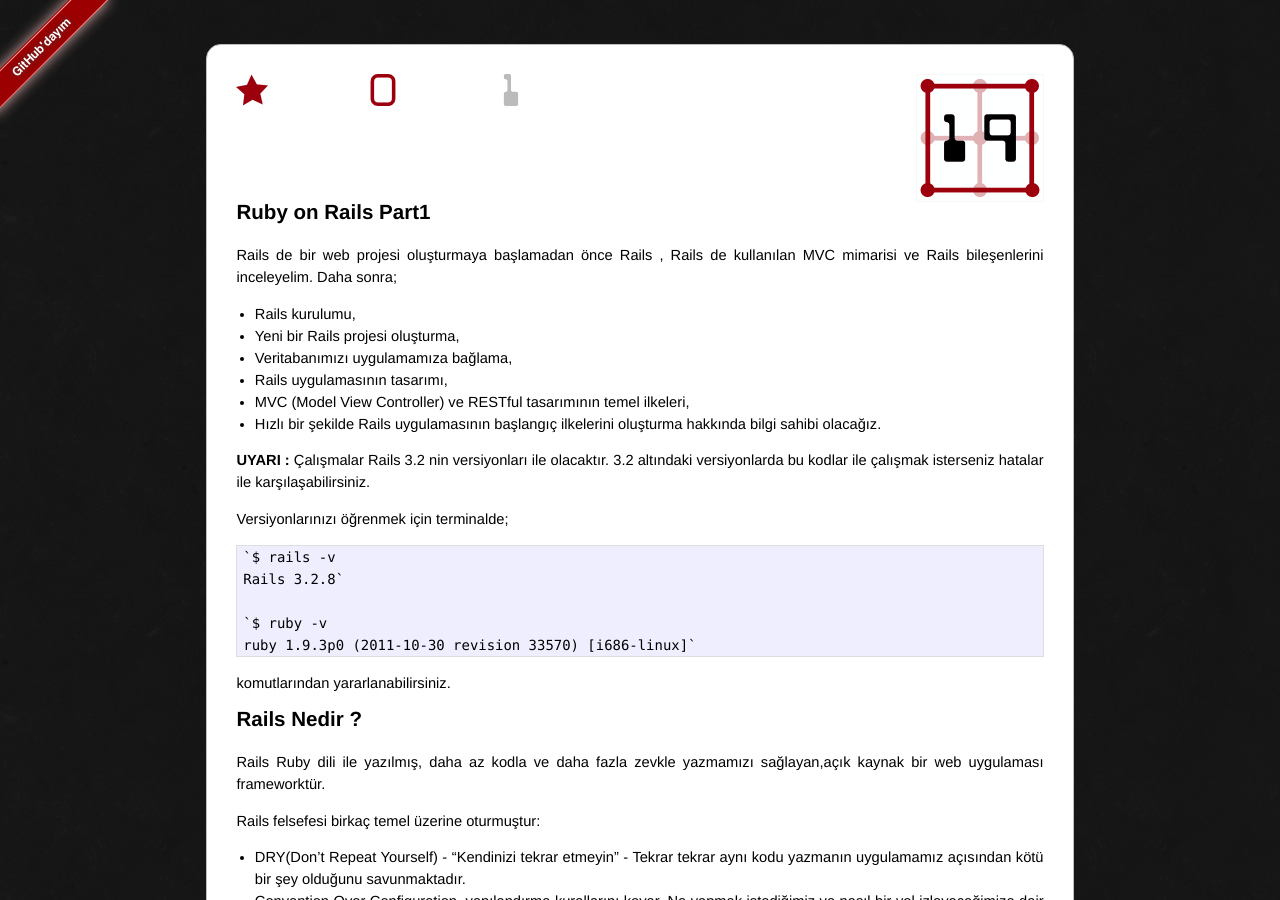
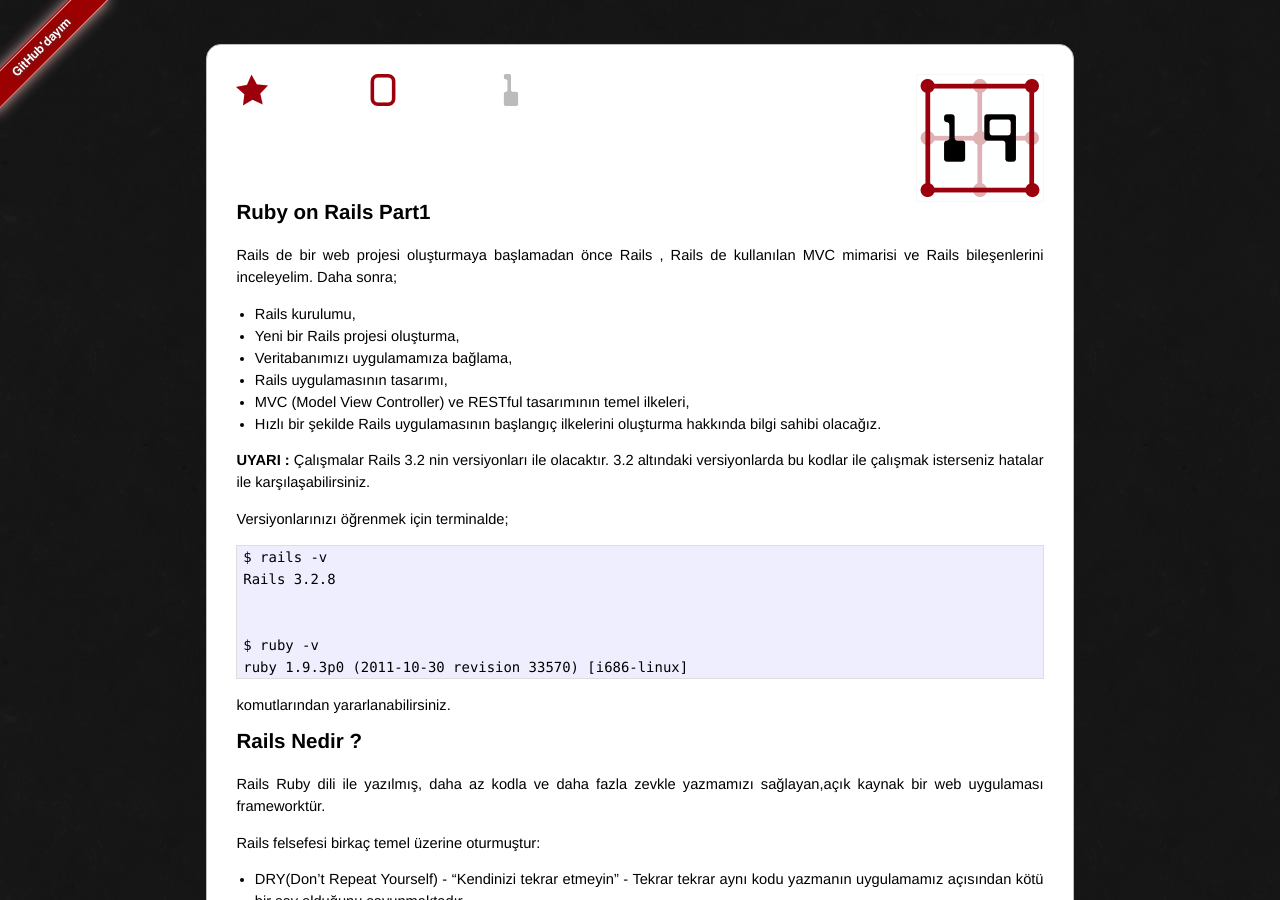
Before and after one commit to ntgcyslyrt/ntgcyslyrt.github.com, a Jekyll site: the page built from 1/_posts/2012-11-15-rails.md, in a window 1280 px wide and 900 px high. Built offline with Jekyll 4.4.1, drawn with Linux system fonts in a browser that asks for light colours; Markdown is read by kramdown in place of the engine named in the settings; comment, search, counter and statistics services are not loaded.

```diff
--- a/1/_posts/2012-11-15-rails.md
+++ b/1/_posts/2012-11-15-rails.md
@@ -19,11 +19,12 @@ versiyonlarda bu kodlar ile çalışmak isterseniz hatalar ile karşılaşabilir
 
 Versiyonlarınızı öğrenmek için terminalde;
 
-    `$ rails -v
-    Rails 3.2.8`
+    $ rails -v
+    Rails 3.2.8
 
-    `$ ruby -v
-    ruby 1.9.3p0 (2011-10-30 revision 33570) [i686-linux]`
+
+    $ ruby -v
+    ruby 1.9.3p0 (2011-10-30 revision 33570) [i686-linux]
 
 komutlarından yararlanabilirsiniz.
 
```
